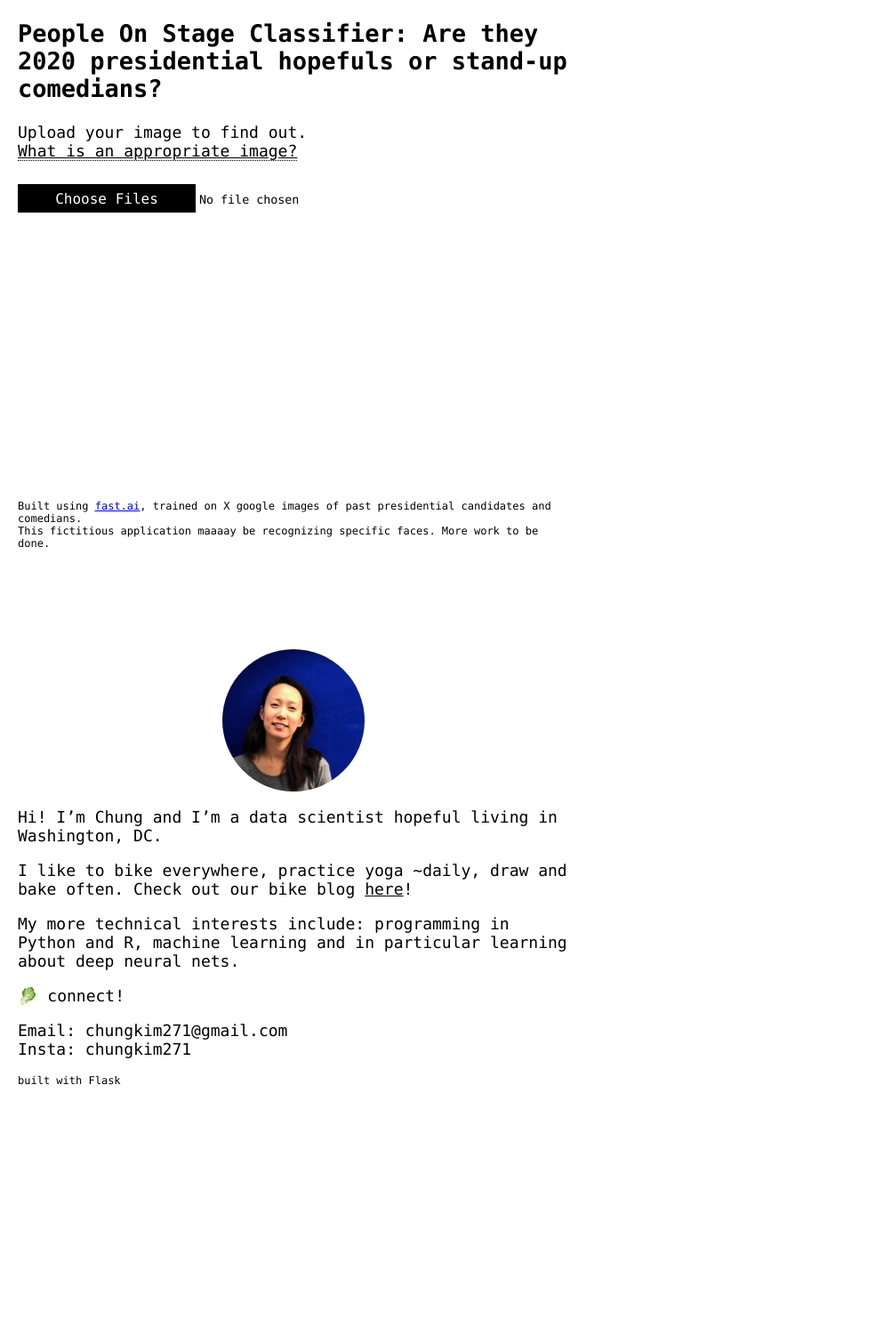
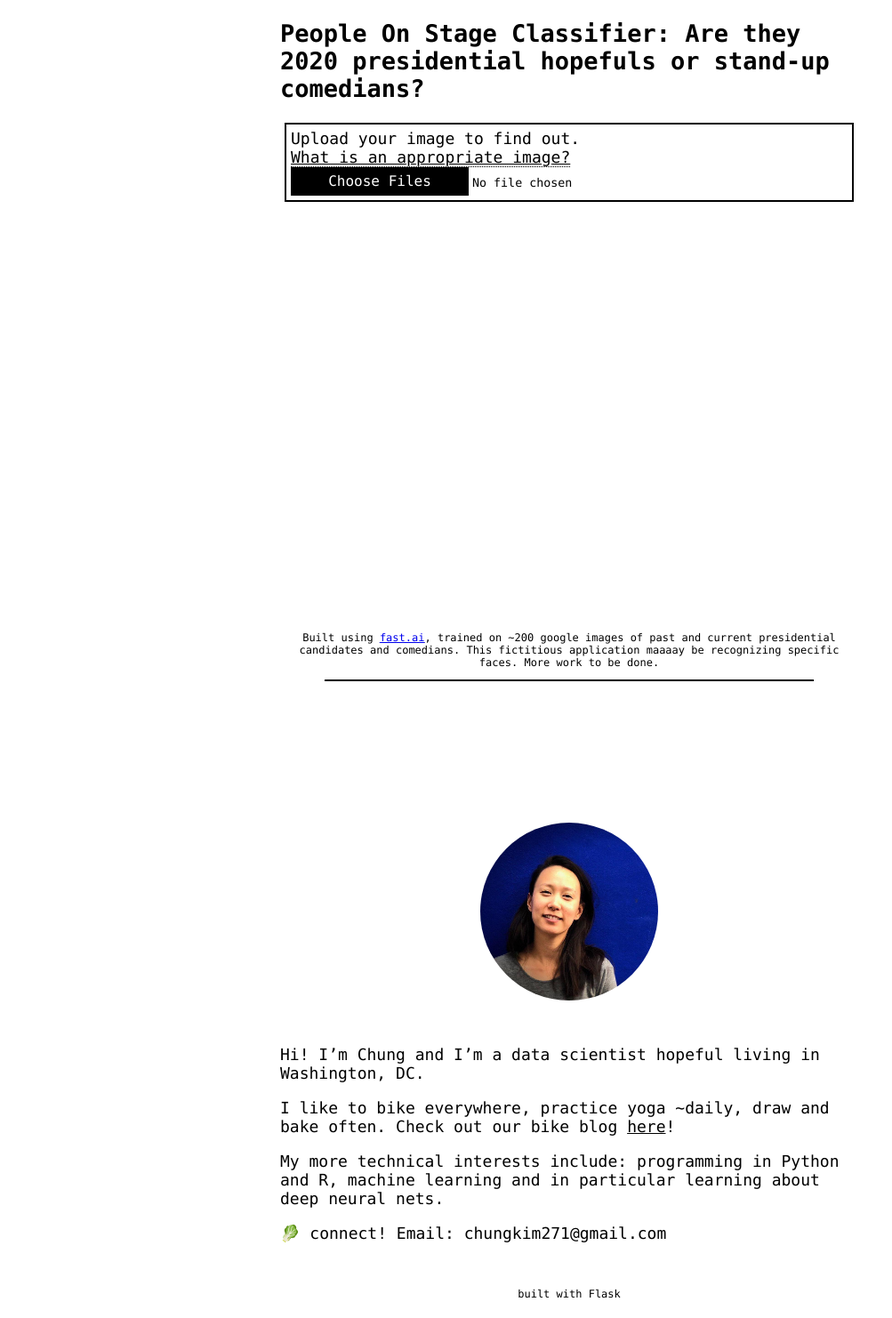
Before and after one commit to chungkim271/mypage, a Flask app: page / in a window 1280 px wide. Shown: the whole page at 89% size, without its empty margins (0-1003 px from the left). Before the commit the page ends 1220 px from the top, so only its background shows below. Run offline with Flask 2, Linux system fonts and the light colour scheme; parts of the project's set-up code (start-up, migrations or seed data) failed here and were passed over; some libraries are stand-ins or nearby versions.

Commit message:
css update. mainly center-align and spacing

```diff
--- a/app/static/styles.css
+++ b/app/static/styles.css
@@ -6,8 +6,27 @@ body {
 }
 
 .container {
-    min-width:600px;
-    width:50%;
+    margin: auto;
+    width: 650px;
+}
+
+.container-upload {
+    border: solid;
+    margin: 5px;
+    padding: 5px;
+    border-width: 2px;
+}
+
+@media (max-width: 767px) {
+    .container {
+      width:100%;
+    }
+}
+
+hr {
+    border: 1px solid black;
+    margin-left: 50px;
+    margin-right: 50px;
 }
 
 #pred {
@@ -31,21 +50,26 @@ body {
 
 #fileupload {
     width: 400px;
-    margin-top: 2em;
-    margin-bottom: 0.5em;
     font-family: Consolas, monaco, monospace;
 }
 
 .container-profile {
-    padding-top:100px;
+    padding-top:150px;
+}
+
+.container-pred {
+    text-align: center;
+    margin-top: 3em;
+    margin-bottom: 2em;
 }
 
 .img-profile {
-    width: 160px;
+    width: 200px;
     border-radius: 50%;
     display: block;
     margin-left: auto;
     margin-right: auto;
+    margin-bottom: 50px;
 }
 
 .btn {
@@ -67,11 +91,12 @@ body {
 }
 
 .img-thumbnail {
-    width: 200px;
-    height: 200px;
+    width: 300px;
+    height: 300px;
 }
 
 .txt-note {
+    text-align:center;
     font-size:12px;
 }
 .column {
@@ -105,7 +130,7 @@ body {
   z-index: 1;
   top: 150%;
   left: 50%;
-  margin-left: -60px;
+  margin-left: -400px;
   padding:10px;
 }
 
--- a/app/templates/home.html
+++ b/app/templates/home.html
@@ -59,16 +59,17 @@
     <body>
         <div class = 'container'>
         	<div class = "container-classifier">
-	          	<h2>People On Stage Classifier: Are they 2020 presidential hopefuls or stand-up comedians?</h1>
+	          	<h2> <b>People On Stage Classifier</b>: Are they 2020 presidential hopefuls or stand-up comedians?</h1>
 
-                <div>
+
+                <div class='container-upload'>
     				<span> Upload your image to find out. </span>
                     <div class="tooltip"> <u> What is an appropriate image? </u></span>
                         <div class="tooltipcontent">
                             <span> A good picture is a single person on stage. </span>
                             <div class='row'>
                                 <div class='column'>
-                                    <img class = "img-example" src="/static/img/example_good.jpeg">
+                                    <img class = "img-example" src="/static/img/example_good.jpg">
                                     <p> this is a good image </p>
                                 </div>
                                 <div class='column'>
@@ -79,12 +80,12 @@
                             <span> This model was trained to predict only one of the two categories, politician or comedian. If you upload a photo that is neither, the model will still try to make the best guess, but it would be nonsense!</span>
                         </div>
                     </div>
+    				<div>
+                        <input type="file" id="fileupload" name="file" multiple></input>
+    				</div>
                 </div>
-				<div class = "container-upload">
-                    <input type="file" id="fileupload" name="file" multiple></input>
-				</div>
 
-				<div class='hidden' id = 'container-pred'>
+				<div class='hidden container-pred' id = 'container-pred'>
                     <div>
                         <img id="imgUpload" class="img-thumbnail">
                         <input type="hidden" name="filePath" id="filePath"></input>
@@ -95,13 +96,12 @@
                     <h2 id='pred'>' '</h2>
                 </div>
 
-				<p class='txt-note'> Built using <u><a href="https://fast.ai">fast.ai</a></u>, trained on X google images of past presidential candidates and comedians. <br>
-				This fictitious application maaaay be recognizing specific faces. More work to be done. </p>
+				<p class='txt-note'> Built using <u><a href="https://fast.ai">fast.ai</a></u>, trained on ~200 google images of past and current presidential candidates and comedians. This fictitious application maaaay be recognizing specific faces. More work to be done. </p>
 			</div>
 
+            <hr>
 
-
-            <div class='container-profile'>
+            <div class='container-profile txt-profile'>
 
     			<div>
                     <img class = 'img-profile' src="static/img/profile_pic.jpg" />
@@ -113,10 +113,7 @@
 
     			<p>My more technical interests include: programming in Python and R, machine learning and in particular learning about deep neural nets. </p>
 
-    			<p> 🥬 connect! </p>
-
-    			<p>Email: chungkim271@gmail.com <br>
-    			Insta: chungkim271 </p>
+    			<p> 🥬 connect! Email: chungkim271@gmail.com </p> <br>
 
             </div>
 
```
Also changed, not shown: app/static/img/example_good.jpeg (deleted), app/static/img/example_good.jpg (added), 2 other files.
